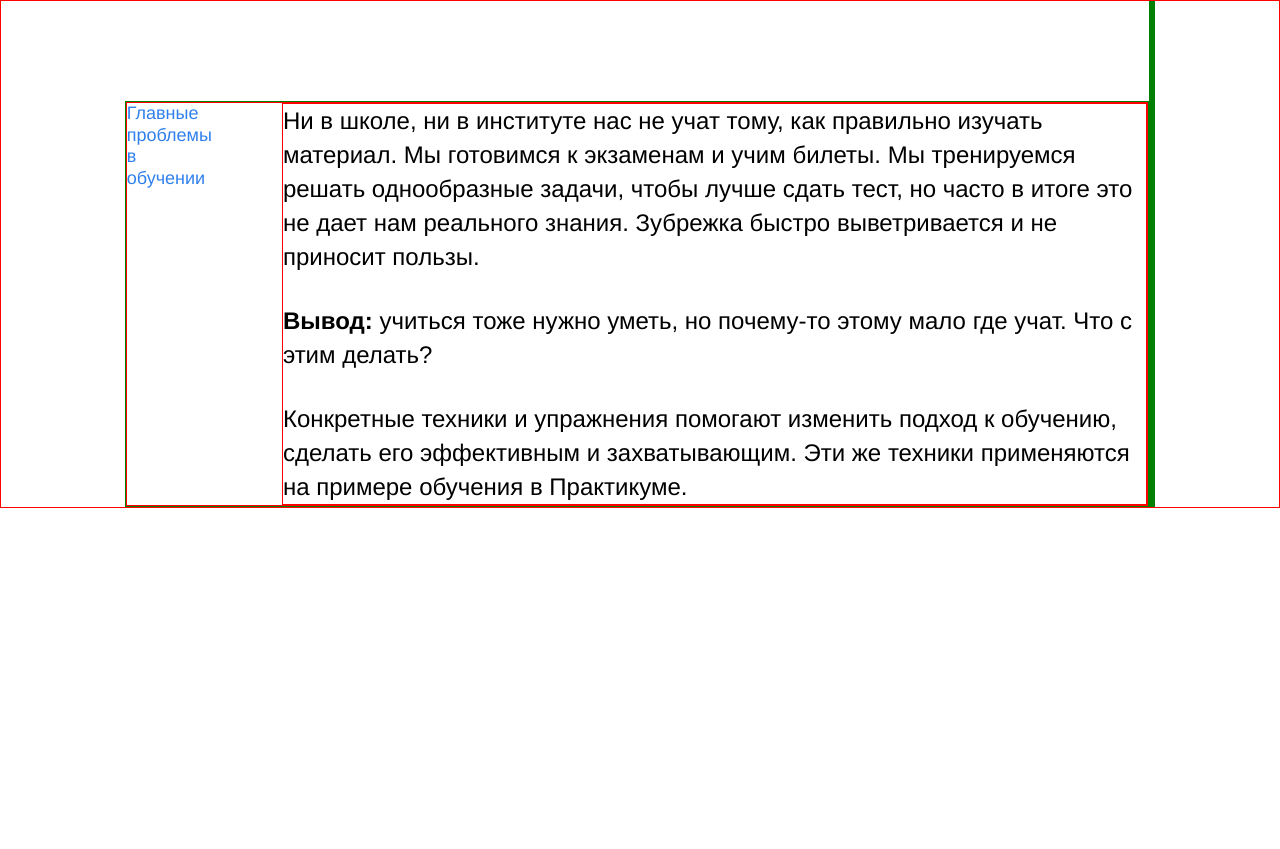
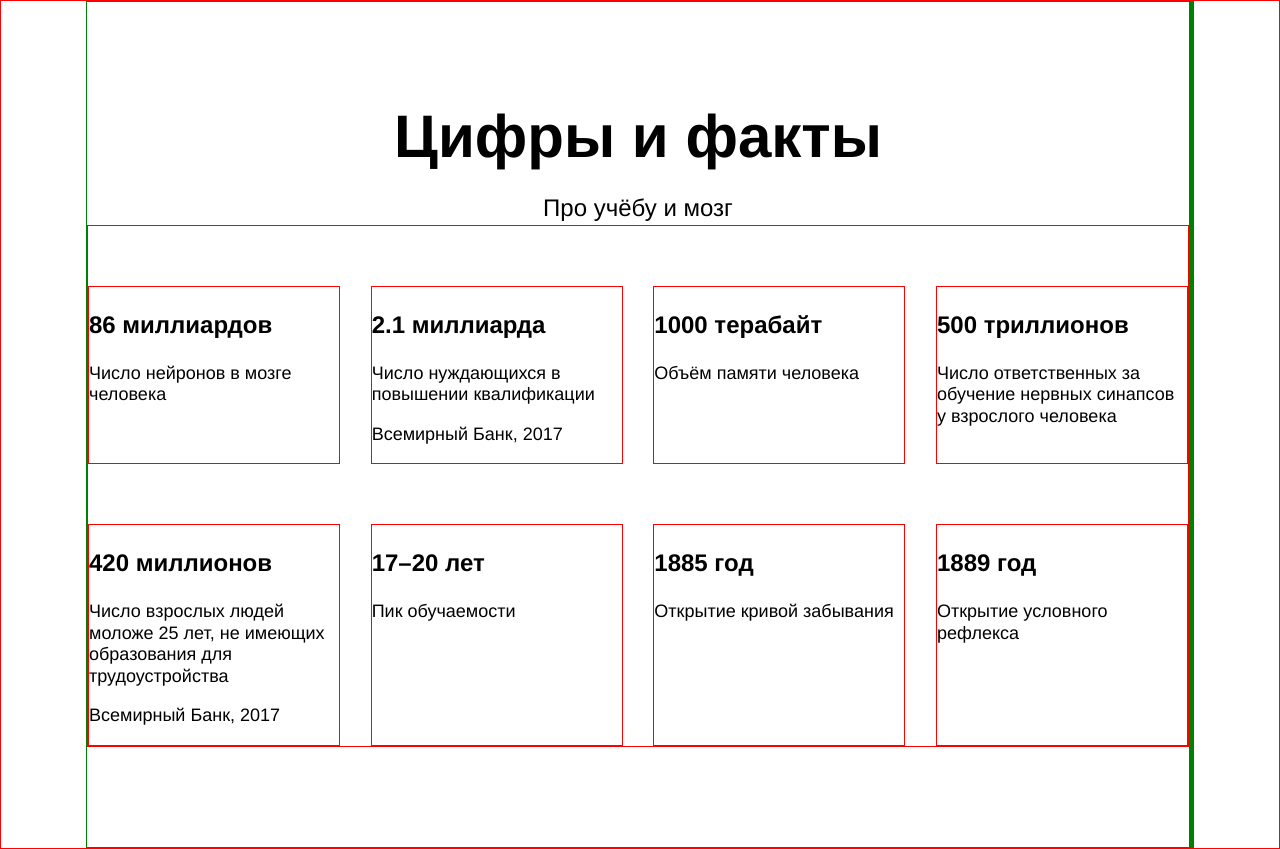
Before and after one commit to SergeyZu/how-to-learn, a plain HTML site: page index.html in a window 1280 px wide. Before the commit the page ends 800 px from the top, so only its background shows below. Drawn offline with Linux system fonts and the light colour scheme.

Commit message:
Digits готово

```diff
--- a/index.html
+++ b/index.html
@@ -19,7 +19,7 @@
       <div class="header__square-pic"></div>
     </header>-->
     <main class="content">
-      <section class="description">
+      <!--<section class="description">
         <div class="two-columns">
           <h3 class="two-columns__brief">Главные проблемы в обучении</h3>
           <div class="two-columns__main-text">
@@ -29,8 +29,46 @@
             <p class="two-columns__paragraph flex_column">Конкретные техники и упражнения помогают изменить подход к обучению, сделать его эффективным и захватывающим. Эти же техники применяются на примере обучения в Практикуме.</p>
           </div>
         </div>
-      </section>
-      <section class="content content__digits">
+      </section>-->
+      <section class="content__digits">
+        <h2 class="section-title section-title_digits">Цифры и факты</h2>
+        <p class="section-subtitle section-subtitle_digits">Про учёбу и мозг</p>
+        <div class="table table_digits">
+          <div class="table__cell table__cell_digits">
+            <h3 class="table__heading table__heading_digits">86 миллиардов</h3>
+            <p class="table__text table__text_digits">Число нейронов в мозге человека</p>
+          </div>
+          <div class="table__cell table__cell_digits">
+            <h3 class="table__heading table__heading_digits">2.1 миллиарда</h3>
+            <p class="table__text  table__text_digits">Число нуждающихся в повышении квалификации</p>
+            <p class="table__text table__text_digits">Всемирный Банк, 2017</p>
+          </div>
+          <div class="table__cell table__cell_digits">
+            <h3 class="table__heading table__heading_digits">1000 терабайт</h3>
+            <p class="table__text table__text_digits">Объём памяти человека</p>
+          </div>
+          <div class="table__cell table__cell_digits">
+            <h3 class="table__heading table__heading_digits">500 триллионов</h3>
+            <p class="table__text table__text_digits">Число ответственных за обучение нервных синапсов у взрослого человека</p>
+          </div>
+          <div class="table__cell table__cell_digits">
+            <h3 class="table__heading table__heading_digits">420 миллионов</h3>
+            <p class="table__text table__text_digits">Число взрослых людей моложе 25 лет, не имеющих образования для трудоустройства</p>
+            <p class="table__text table__text_digits">Всемирный Банк, 2017</p>
+          </div>
+          <div class="table__cell table__cell_digits">
+            <h3 class="table__heading table__heading_digits">17–20 лет</h3>
+            <p class="table__text table__text_digits">Пик обучаемости</p>
+          </div>
+          <div class="table__cell table__cell_digits">
+            <h3 class="table__heading table__heading_digits">1885 год</h3>
+            <p class="table__text table__text_digits">Открытие кривой забывания</p>
+          </div>
+          <div class="table__cell table__cell_digits">
+            <h3 class="table__heading table__heading_digits">1889 год</h3>
+            <p class="table__text table__text_digits">Открытие условного рефлекса</p>
+          </div>
+        </div>
 
       </section>
       <section class="content content__feynman"></section>
--- a/styles/style.css
+++ b/styles/style.css
@@ -140,6 +140,86 @@ section {
   font-weight: 600;
 }
 
+.content__digits {
+
+}
+
+.section-title {
+  display: flex;
+  justify-content: center;
+
+}
+
+.section-title_digits {
+  width: 60%;
+  margin: auto;
+  margin-top: 100px;
+  margin-bottom: 20px;
+  line-height: 1.15;
+  font-size: 60px;
+  font-weight: 600;
+}
+
+.section-subtitle {
+  display: flex;
+  justify-content: center;
+  width: 60%;
+}
+
+.section-subtitle_digits {
+  width: 60%;
+  margin: auto;
+  line-height: 34px;
+  font-size: 24px;
+  font-weight: normal;
+}
+
+.table {
+  display: flex;
+  margin: auto;
+}
+
+.table_digits {
+  width: 1100px;
+  flex-wrap: wrap;
+  justify-content: space-between;
+  margin-bottom: 100px;
+}
+
+.table__cell{
+
+}
+
+.table__cell_digits {
+  width: 250px;
+  margin-top: 60px;
+}
+
+.table__heading {
+
+}
+
+.table__heading_digits {
+  line-height: 1.15;
+  font-size: 24px;
+  font-weight: 600;
+}
+
+.table__text {
+
+}
+
+.table__text_digits {
+  line-height: 1.2;
+  font-size: 18px;
+  font-weight: normal;
+}
+}
+
+
+
+
+
 /* и элемента с модификатором вида ключ-значение */
 .table__cell_theme_dark {
   width: 200px;
```
